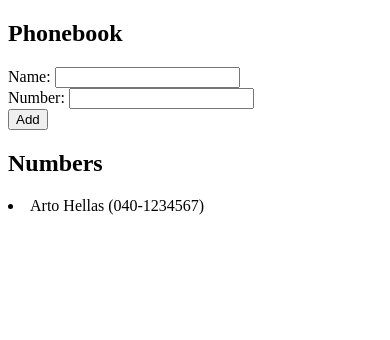
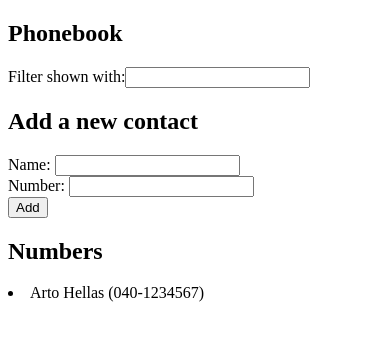
Before and after one commit to Zeit-bit/FullStack-Exercises, a React (Vite) app in the folder part2/phonebook/: page / in a window 390 px wide. Shown: the top 340 px of the page. Built offline with nearby package versions, Linux system fonts and the light colour scheme.

Commit message:
Complete 2.9: phonebook

```diff
--- a/part2/phonebook/src/App.jsx
+++ b/part2/phonebook/src/App.jsx
@@ -6,6 +6,7 @@ const App = () => {
   ]);
   const [newName, setNewName] = useState("");
   const [newNumber, setNewNumber] = useState("");
+  const [filter, setFilter] = useState("");
 
   const AddPerson = (event) => {
     event.preventDefault();
@@ -26,26 +27,44 @@ const App = () => {
     setNewNumber("");
   };
 
-  const handleInputChange = (event, setValue) => {
+  const HandleInputChange = (event, setValue) => {
     setValue(event.target.value);
   };
+
+  const personsToShow =
+    filter.length > 0
+      ? persons.filter((p) => {
+          let personNameTrimmed = p.name.slice(0, filter.length);
+          if (personNameTrimmed.toLowerCase() === filter.toLowerCase()) {
+            return true;
+          }
+        })
+      : persons;
 
   return (
     <div>
       <h2>Phonebook</h2>
+      <div>
+        Filter shown with:
+        <input
+          value={filter}
+          onChange={(event) => HandleInputChange(event, setFilter)}
+        />
+      </div>
+      <h2>Add a new contact</h2>
       <form onSubmit={AddPerson}>
         <div>
           Name:{" "}
           <input
             value={newName}
-            onChange={(event) => handleInputChange(event, setNewName)}
+            onChange={(event) => HandleInputChange(event, setNewName)}
           />
         </div>
         <div>
           Number:{" "}
           <input
             value={newNumber}
-            onChange={(event) => handleInputChange(event, setNewNumber)}
+            onChange={(event) => HandleInputChange(event, setNewNumber)}
           />
         </div>
         <div>
@@ -53,7 +72,7 @@ const App = () => {
         </div>
       </form>
       <h2>Numbers</h2>
-      {persons.map((p) => (
+      {personsToShow.map((p) => (
         <li key={p.name}>
           {p.name} ({p.number})
         </li>
```
